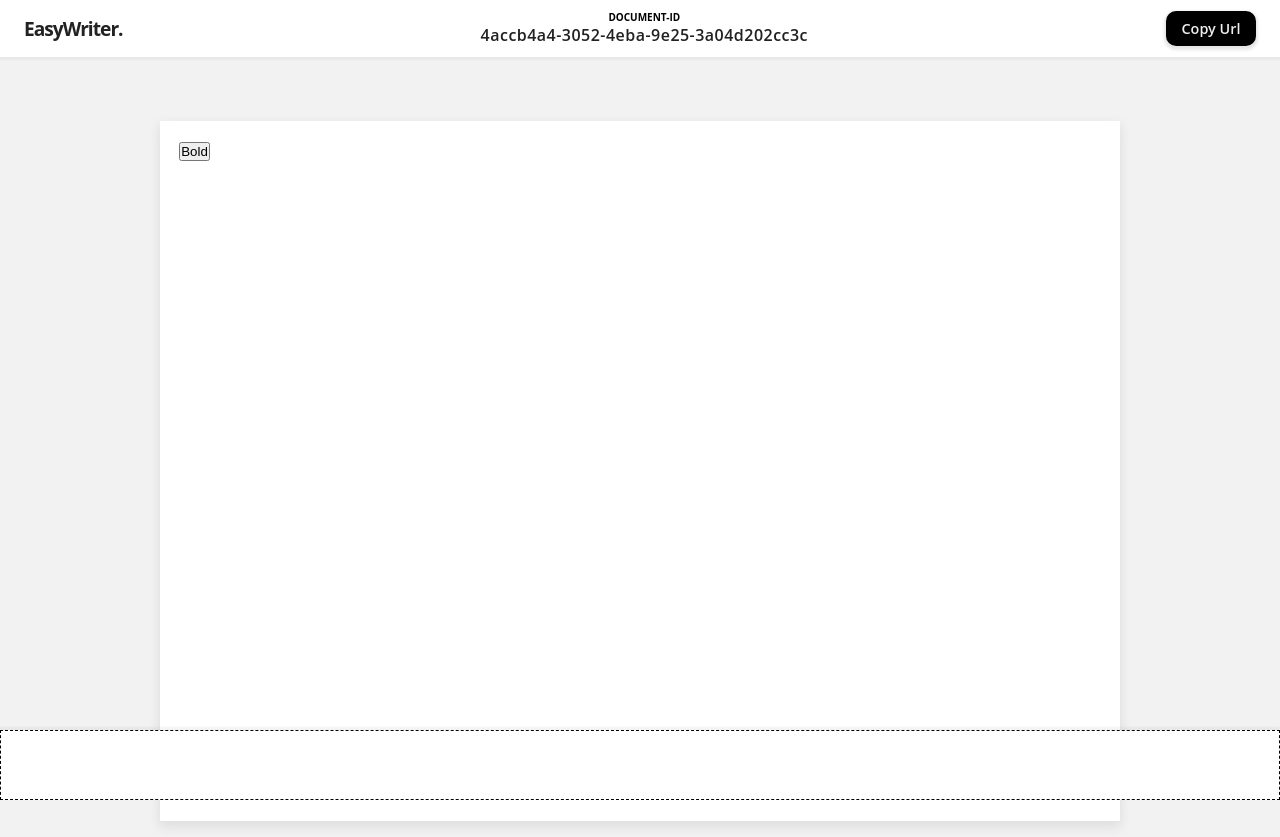
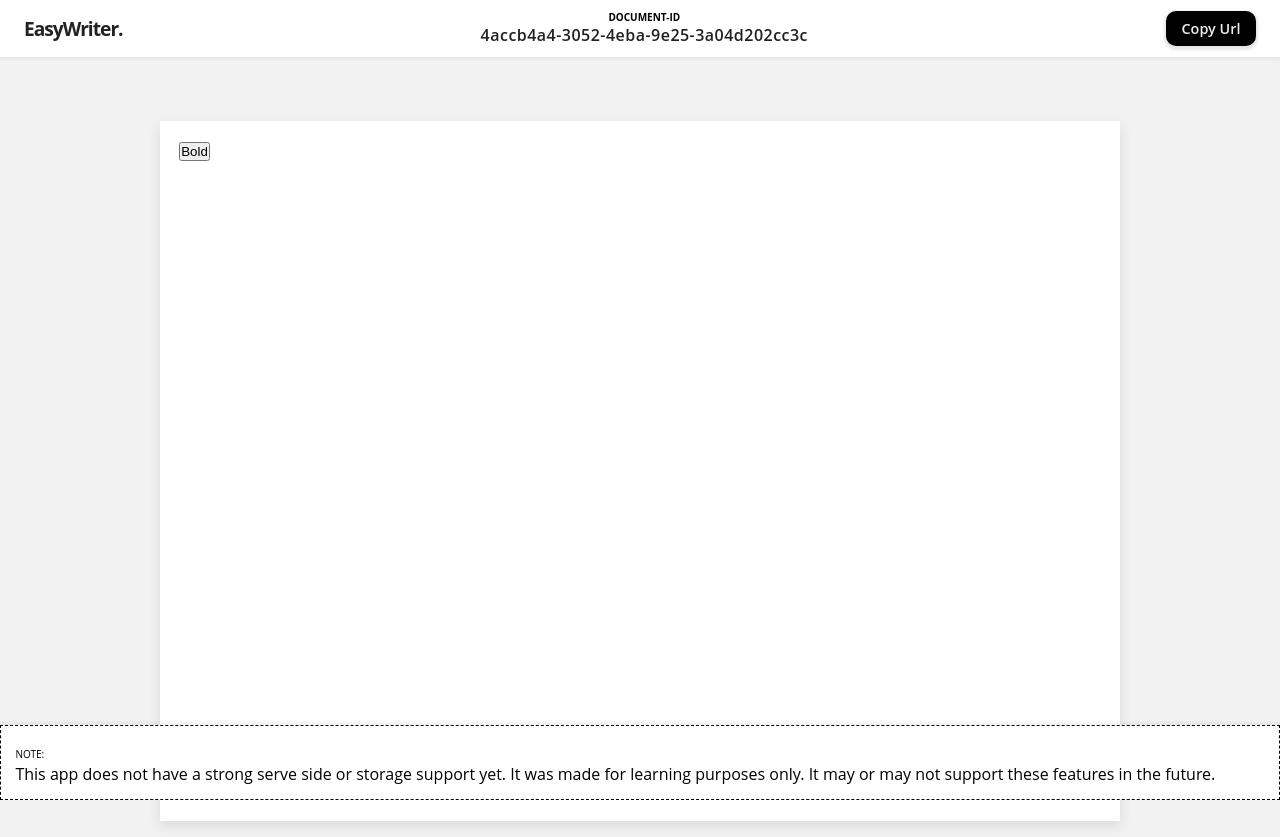
Before and after one commit to eniolajayi/easy-writer, a React (Create React App) app: page /group/1 in a window 1280 px wide. Built offline with nearby package versions, Linux system fonts and the light colour scheme; no server answers.

Commit message:
add note to footer

```diff
--- a/src/components/Layout/BottomBar.js
+++ b/src/components/Layout/BottomBar.js
@@ -3,7 +3,8 @@ import styled from "styled-components";
 
 const Footer = styled.footer`
   width: 100%;
-  height: 70px;
+  height: auto;
+  min-height: 70px;
   background-color: #fff;
   position: fixed;
   border: 1px dashed #000;
@@ -11,9 +12,29 @@ const Footer = styled.footer`
   left: 0;
   z-index: 99;
   box-shadow: -1px -2px 2px 1px rgb(139 139 139 / 10%);
+  .info {
+    padding: 0.9rem;
+    .icon {
+      font-size: 0.625rem;
+      text-transform: uppercase;
+    }
+    .content {
+    }
+  }
 `;
 function BottomBar() {
-  return <Footer></Footer>;
+  return (
+    <Footer>
+      <div className="info">
+        <span className="icon">Note:</span>
+        <p class="content">
+          This app does not have a strong serve side or storage support yet. It
+          was made for learning purposes only. It may or may not support these
+          features in the future.
+        </p>
+      </div>
+    </Footer>
+  );
 }
 
 export default BottomBar;
```
